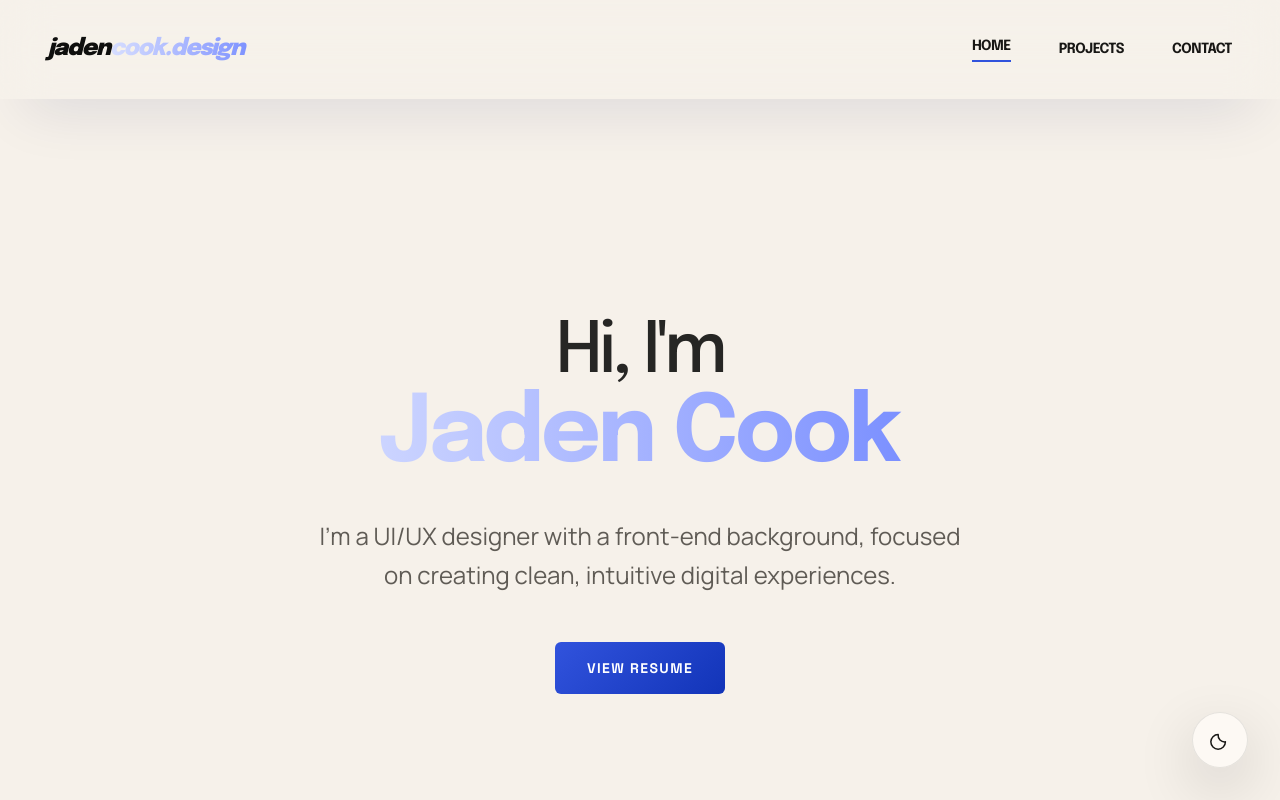
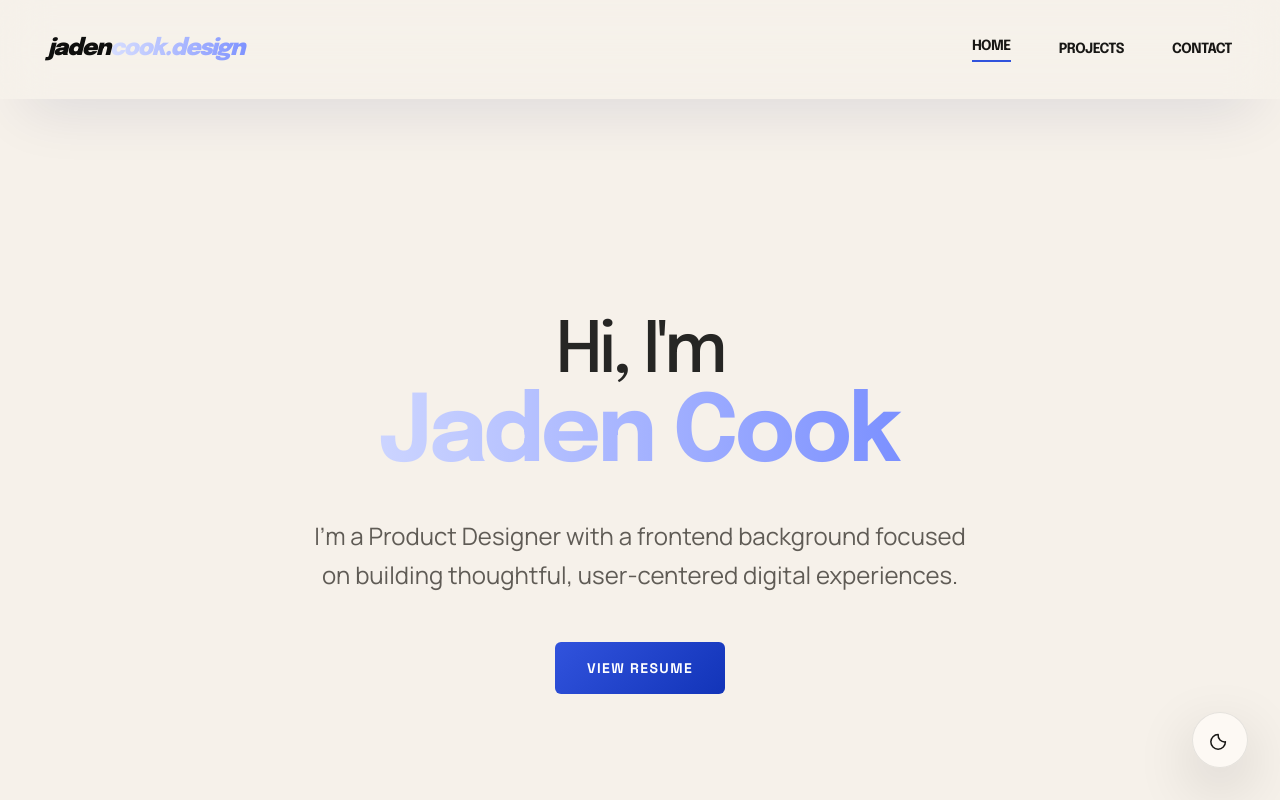
Before and after one commit to jadencook-us/portfolio-site, a Next.js app: page / in a window 1280 px wide. Shown: the top 800 px of the page. Built offline with nearby package versions, Linux system fonts and the light colour scheme.

Commit message:
Update hero intro copy

```diff
--- a/app/page.tsx
+++ b/app/page.tsx
@@ -194,8 +194,8 @@ export default function Home() {
               </span>
             </h1>
             <p className="mx-auto mb-10 max-w-2xl font-body text-lg leading-relaxed text-on-surface-variant sm:mb-12 sm:text-xl md:text-2xl">
-              I&apos;m a UI/UX designer with a front-end background, focused on
-              creating clean, intuitive digital experiences.
+              I&apos;m a Product Designer with a frontend background focused on
+              building thoughtful, user-centered digital experiences.
             </p>
             <div className="flex justify-center gap-4 sm:gap-6">
               <a
```
